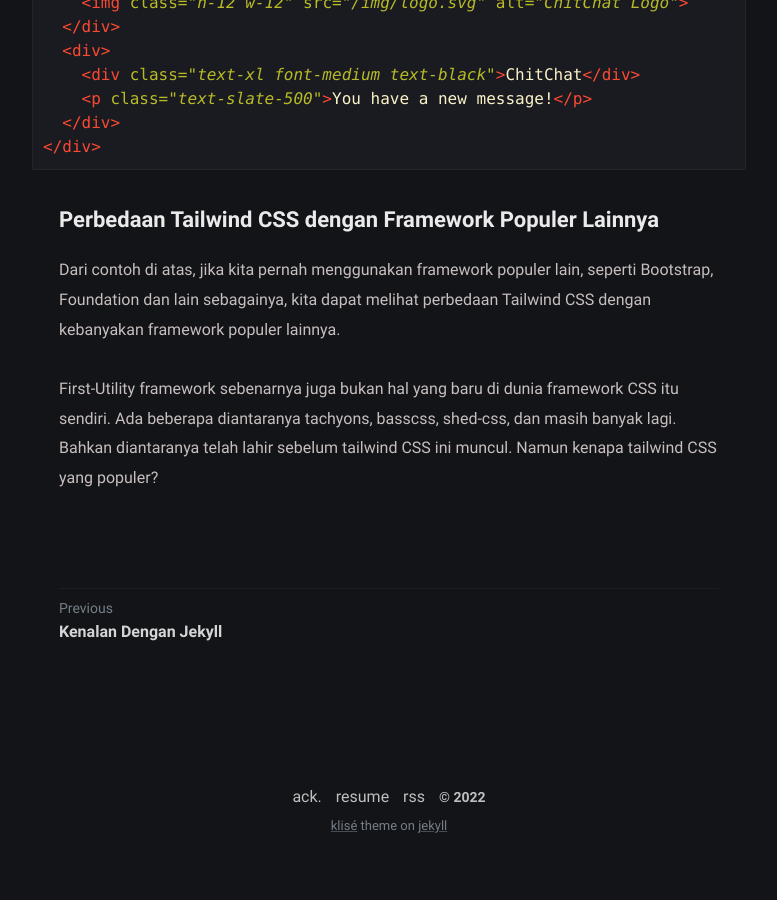
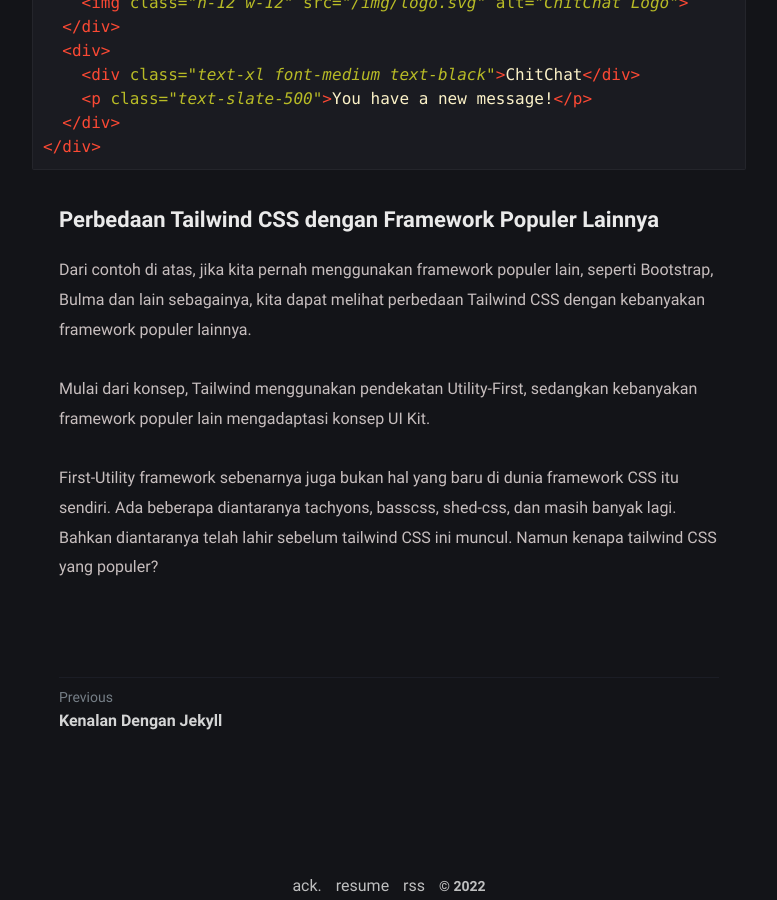
Before and after one commit to nixentric/nixentric.github.io, a Jekyll site: the page built from _posts/2022-02-15-tailwindcss-draft.md, in a window 1280 px wide and 900 px high, scrolled down 2864 px. Shown: the whole window, without its empty margins (251-1028 px from the left). Built offline with Jekyll 4.4.1, drawn with Linux system fonts in a browser that asks for light colours; before the commit the page ends 3734 px from its top, so only the background shows below that.

Commit message:
Update 2022-02-15-tailwindcss-draft.md

```diff
--- a/_posts/2022-02-15-tailwindcss-draft.md
+++ b/_posts/2022-02-15-tailwindcss-draft.md
@@ -87,6 +87,8 @@ Sedangkan, jika kita menggunakan framework Tailwind CSS, kita hanya perlu mengom
 
 ## Perbedaan Tailwind CSS dengan Framework Populer Lainnya
 
-Dari contoh di atas, jika kita pernah menggunakan framework populer lain, seperti Bootstrap, Foundation dan lain sebagainya, kita dapat melihat perbedaan Tailwind CSS dengan kebanyakan framework populer lainnya.
+Dari contoh di atas, jika kita pernah menggunakan framework populer lain, seperti Bootstrap, Bulma dan lain sebagainya, kita dapat melihat perbedaan Tailwind CSS dengan kebanyakan framework populer lainnya.
+
+Mulai dari konsep, Tailwind menggunakan pendekatan Utility-First, sedangkan kebanyakan framework populer lain mengadaptasi konsep UI Kit.
 
 First-Utility framework sebenarnya juga bukan hal yang baru di dunia framework CSS itu sendiri. Ada beberapa diantaranya tachyons, basscss, shed-css, dan masih banyak lagi. Bahkan diantaranya telah lahir sebelum tailwind CSS ini muncul. Namun kenapa tailwind CSS yang populer?
```
